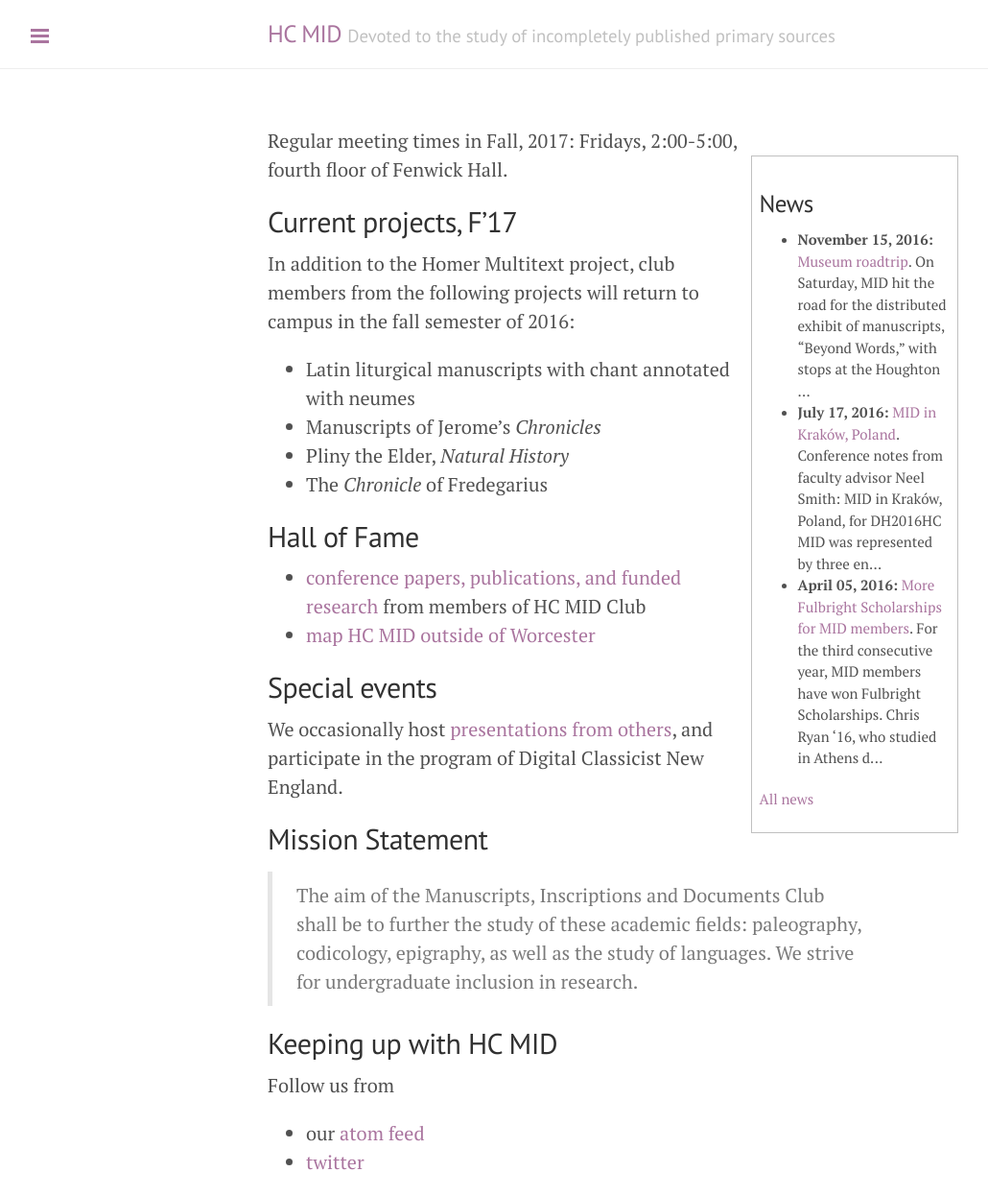
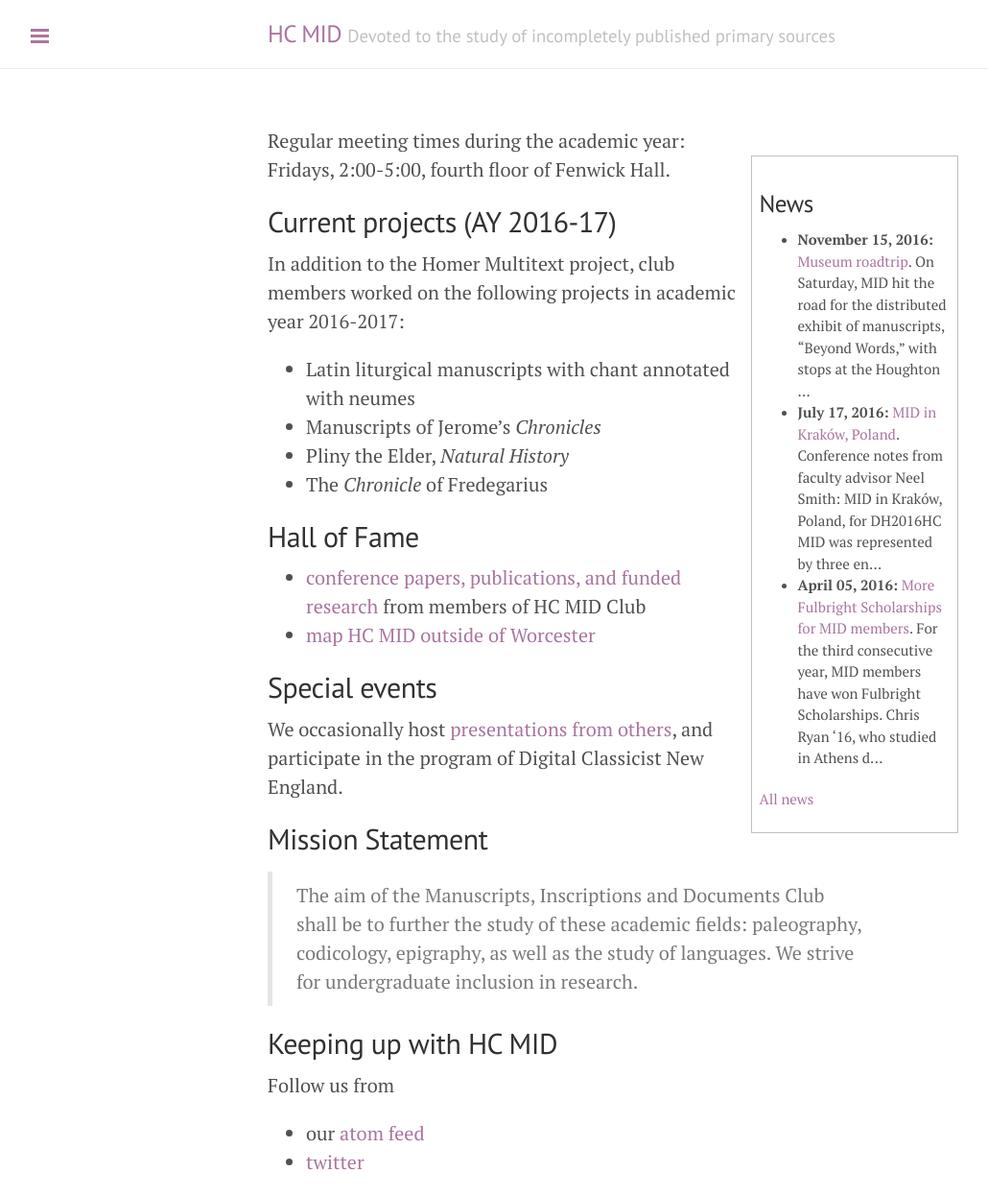
Before and after one commit to HCMID/HCMID.github.io, a Jekyll site: the page built from index.md, in a window 1280 px wide. Shown: the whole page at 96% size, without its empty margins (1-1031 px from the left). Built offline with Jekyll 4.4.1, drawn with Linux system fonts in a browser that asks for light colours.

```diff
--- a/index.md
+++ b/index.md
@@ -4,12 +4,12 @@
 ---
 
 
-Regular meeting times in Fall, 2017:  Fridays, 2:00-5:00, fourth floor of Fenwick Hall.
+Regular meeting times during the academic year:  Fridays, 2:00-5:00, fourth floor of Fenwick Hall.
 
-## Current projects, F'17 ##
+## Current projects (AY 2016-17) ##
 
 
-In addition to the Homer Multitext project, club members from the following projects will return to campus in the fall semester of 2016:
+In addition to the Homer Multitext project, club members worked on the following projects in academic year 2016-2017:
 
 
 - Latin liturgical manuscripts with chant annotated with neumes
```
Also changed, not shown: 1 other file.
